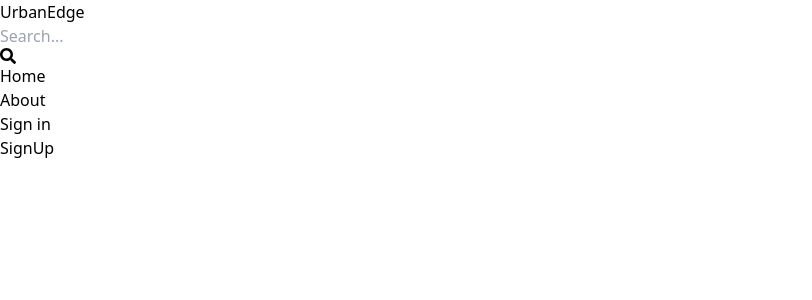
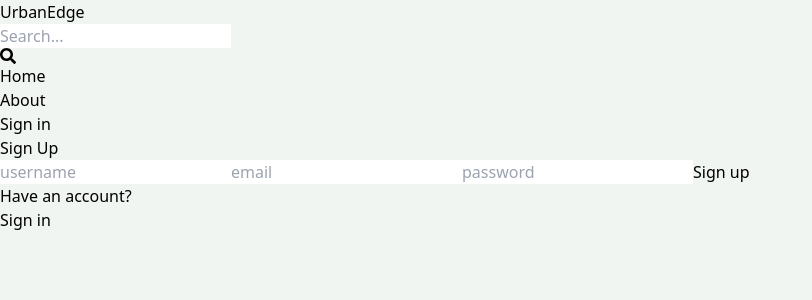
Before and after one commit to Pushpak-Patel/UrbanEdge, a React (Vite) app in the folder client/: page /sign-up in a window 1280 px wide. Shown: the top 300 px of the page, without its empty margins (0-812 px from the left). Built offline with nearby package versions, Linux system fonts and the light colour scheme.

Commit message:
complete sign-up page UI

```diff
--- a/client/src/index.css
+++ b/client/src/index.css
@@ -1,3 +1,7 @@
 @tailwind base;
 @tailwind components;
 @tailwind utilities;
+
+body{
+    background-color: rgb(241, 245, 241);
+}
--- a/client/src/pages/SignUp.jsx
+++ b/client/src/pages/SignUp.jsx
@@ -1,9 +1,26 @@
 import React from 'react'
+import {Link} from 'react-router-dom'
 
 export default function SignUp() {
   return (
-    <div>
-      SignUp
+    <div className='p-2 max-w-sm mx-auto'>
+      <h1 className='text-2xl text-center font-semibold my-7'>Sign Up</h1>
+      <form className='flex flex-col gap-4'>
+        <input type="text" placeholder='username'
+        className='border p-2 rounded-lg' id='username'/>
+        <input type="text" placeholder='email'
+        className='border p-2 rounded-lg' id='email'/>
+        <input type="text" placeholder='password'
+        className='border p-2 rounded-lg' id='password'/>
+        <button className='bg-slate-700 text-white p-1 rounded-lg uppercase
+        hover:opacity-90 disabled:opacity-80'>Sign up</button>
+      </form>
+      <div className='flex gap-2 mt-3'>
+        <p>Have an account?</p>
+        <Link to={"/sign-in"}>
+          <span className='text-blue-700'>Sign in</span>
+        </Link>
+      </div>
     </div>
   )
 }
```
